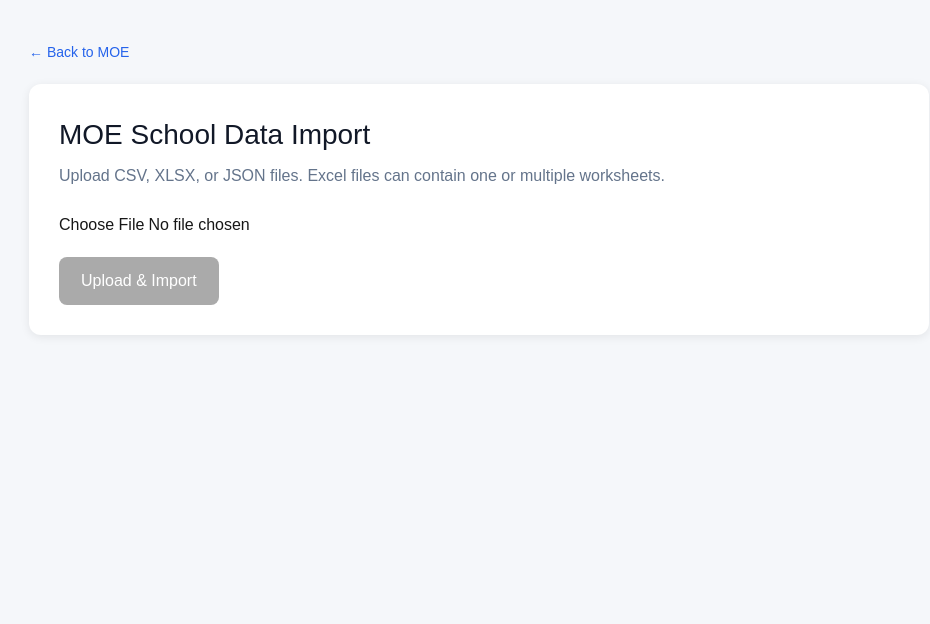
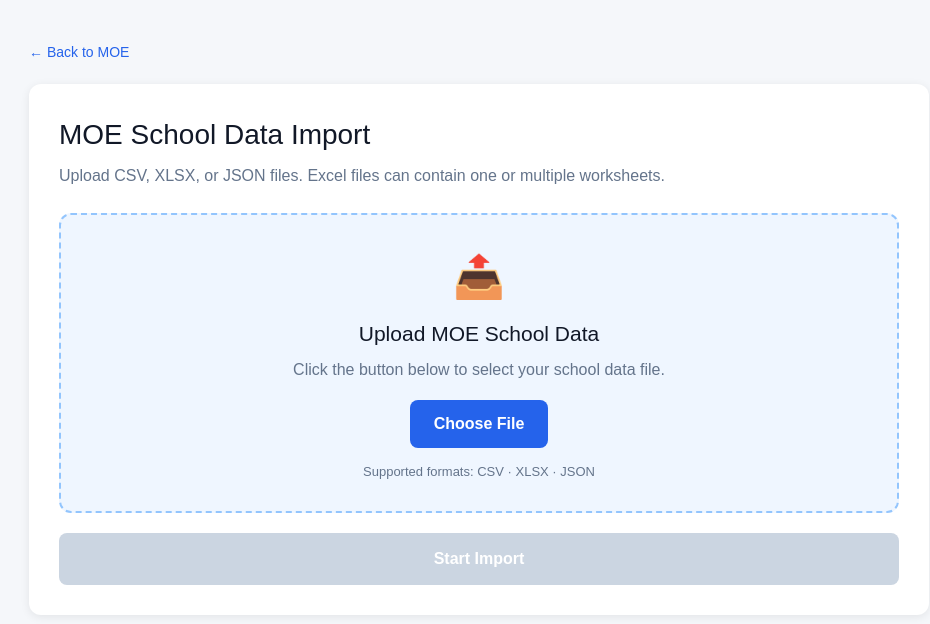
Before and after one commit to MayPhoo-tech-2020/school-record-system, a Next.js app: page /moe/import in a window 1280 px wide. Shown: the top 624 px of the page, without its empty margins (161-1091 px from the left). Built offline with nearby package versions, Linux system fonts and the light colour scheme.

Commit message:
update import page

```diff
--- a/app/moe/import/page.tsx
+++ b/app/moe/import/page.tsx
@@ -109,12 +109,9 @@ export default function MoeImportPage() {
           break;
         }
 
-        buffer += decoder.decode(
-          value,
-          {
+        buffer += decoder.decode(value, {
           stream: true,
-          }
-        );
+        });
 
         const lines = buffer.split("\n");
 
@@ -172,8 +169,7 @@ export default function MoeImportPage() {
            * Individual record progress
            */
           else if (
-            data.type ===
-            "record_progress"
+            data.type === "record_progress"
           ) {
             setCurrentSheet(
               data.sheetIndex
@@ -210,8 +206,7 @@ export default function MoeImportPage() {
            * Sheet completed
            */
           else if (
-            data.type ===
-            "sheet_complete"
+            data.type === "sheet_complete"
           ) {
             setCompletedSheets(
               (previous) => [
@@ -358,18 +353,83 @@ export default function MoeImportPage() {
             multiple worksheets.
           </p>
 
-          {/* File Input */}
+          {/* Upload Area */}
           <div
             style={{
               marginTop: "25px",
+              padding: "30px",
+              borderRadius: "12px",
+              border: "2px dashed #93c5fd",
+              background: "#eff6ff",
+              textAlign: "center",
             }}
           >
+            <div
+              style={{
+                fontSize: "42px",
+                marginBottom: "10px",
+              }}
+            >
+              📤
+            </div>
+
+            <h2
+              style={{
+                margin: "0 0 8px",
+                fontSize: "21px",
+                color: "#111827",
+              }}
+            >
+              Upload MOE School Data
+            </h2>
+
+            <p
+              style={{
+                margin: "0 0 18px",
+                color: "#64748b",
+                lineHeight: "1.5",
+              }}
+            >
+              Click the button below to select
+              your school data file.
+            </p>
+
+            <label
+              style={{
+                display: "inline-block",
+                padding: "12px 24px",
+                background: "#2563eb",
+                color: "#ffffff",
+                borderRadius: "8px",
+                fontSize: "16px",
+                fontWeight: "bold",
+                cursor: uploading
+                  ? "not-allowed"
+                  : "pointer",
+                opacity: uploading ? 0.6 : 1,
+              }}
+            >
+              Choose File
               <input
                 type="file"
                 accept=".csv,.xlsx,.json"
                 onChange={handleFileChange}
                 disabled={uploading}
+                style={{
+                  display: "none",
+                }}
               />
+            </label>
+
+            <div
+              style={{
+                marginTop: "14px",
+                fontSize: "13px",
+                color: "#64748b",
+              }}
+            >
+              Supported formats: CSV · XLSX · JSON
+            </div>
           </div>
 
           {/* Selected File */}
@@ -377,16 +437,32 @@ export default function MoeImportPage() {
             <div
               style={{
                 marginTop: "15px",
-                padding: "12px",
-                background: "#f1f5f9",
+                padding: "15px 18px",
+                background: "#f0fdf4",
+                border: "1px solid #86efac",
                 borderRadius: "8px",
-                color: "#334155",
+                color: "#166534",
               }}
             >
-              <strong>
-                Selected file:
-              </strong>{" "}
+              <div
+                style={{
+                  fontSize: "13px",
+                  marginBottom: "5px",
+                  fontWeight: "bold",
+                }}
+              >
+                ✓ FILE SELECTED
+              </div>
+
+              <div
+                style={{
+                  fontSize: "16px",
+                  color: "#14532d",
+                  wordBreak: "break-word",
+                }}
+              >
                 {file.name}
+              </div>
             </div>
           )}
 
@@ -396,13 +472,14 @@ export default function MoeImportPage() {
             onClick={handleUpload}
             disabled={!file || uploading}
             style={{
+              width: "100%",
               marginTop: "20px",
-              padding: "12px 22px",
+              padding: "14px 22px",
               border: "none",
               borderRadius: "8px",
               background:
                 !file || uploading
-                  ? "#aaa"
+                  ? "#cbd5e1"
                   : "#111827",
               color: "#ffffff",
               cursor:
@@ -410,11 +487,12 @@ export default function MoeImportPage() {
                   ? "not-allowed"
                   : "pointer",
               fontSize: "16px",
+              fontWeight: "bold",
             }}
           >
             {uploading
               ? "Importing..."
-              : "Upload & Import"}
+              : "Start Import"}
           </button>
 
           {/* Progress */}
```
Lines whose indentation alone changed are shown as unchanged.
